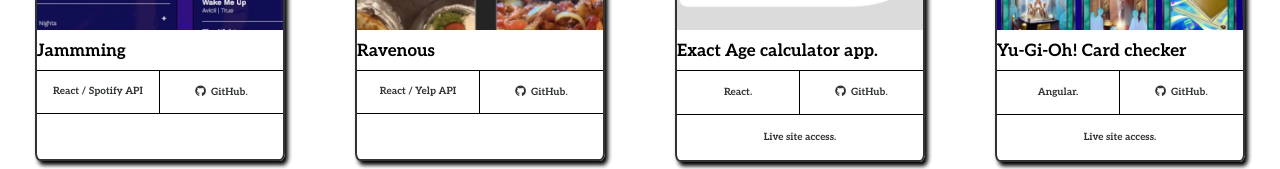
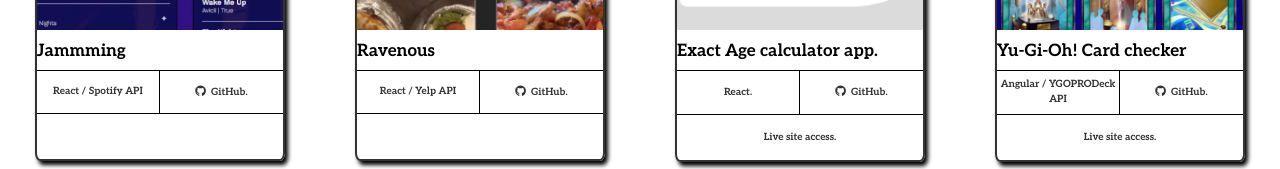
Before and after one commit to light-roast/portfolio-react, a React (Vite) app: page /projects in a window 1280 px wide. Shown: the part 331-500 px from the top of the page. Built offline with nearby package versions, Linux system fonts and the light colour scheme.

Commit message:
Project stack corrected

```diff
--- a/src/components/Projects/Projectcard/Projects.js
+++ b/src/components/Projects/Projectcard/Projects.js
@@ -37,7 +37,7 @@
         id: 7,
         imageurl: file7,
         name: 'Yu-Gi-Oh! Card checker',
-        stack: 'Angular.',
+        stack: 'Angular / YGOPRODeck API',
         gitlink: 'https://github.com/light-roast/proyectofinal-angular-yugioh',
         livelink: 'https://proyectofinal-yugioh-card-checker.vercel.app/'
     },
```
